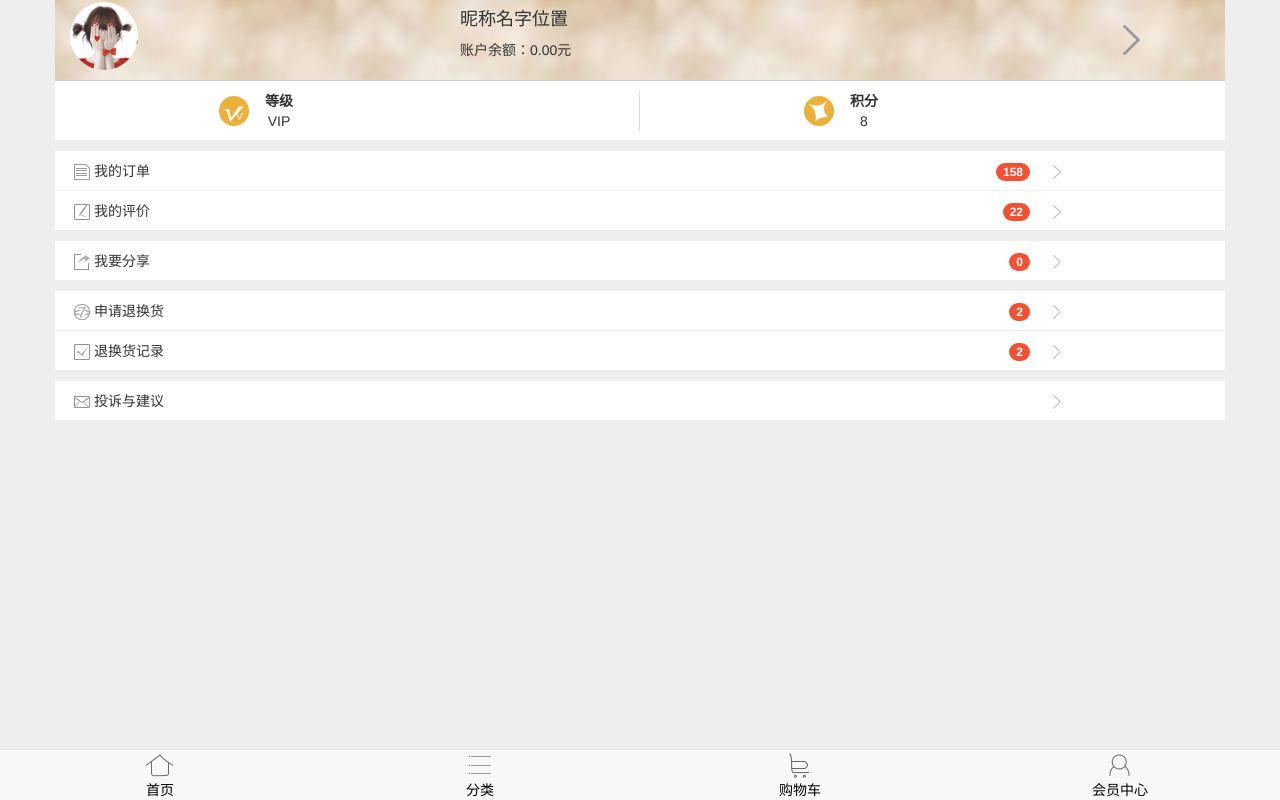
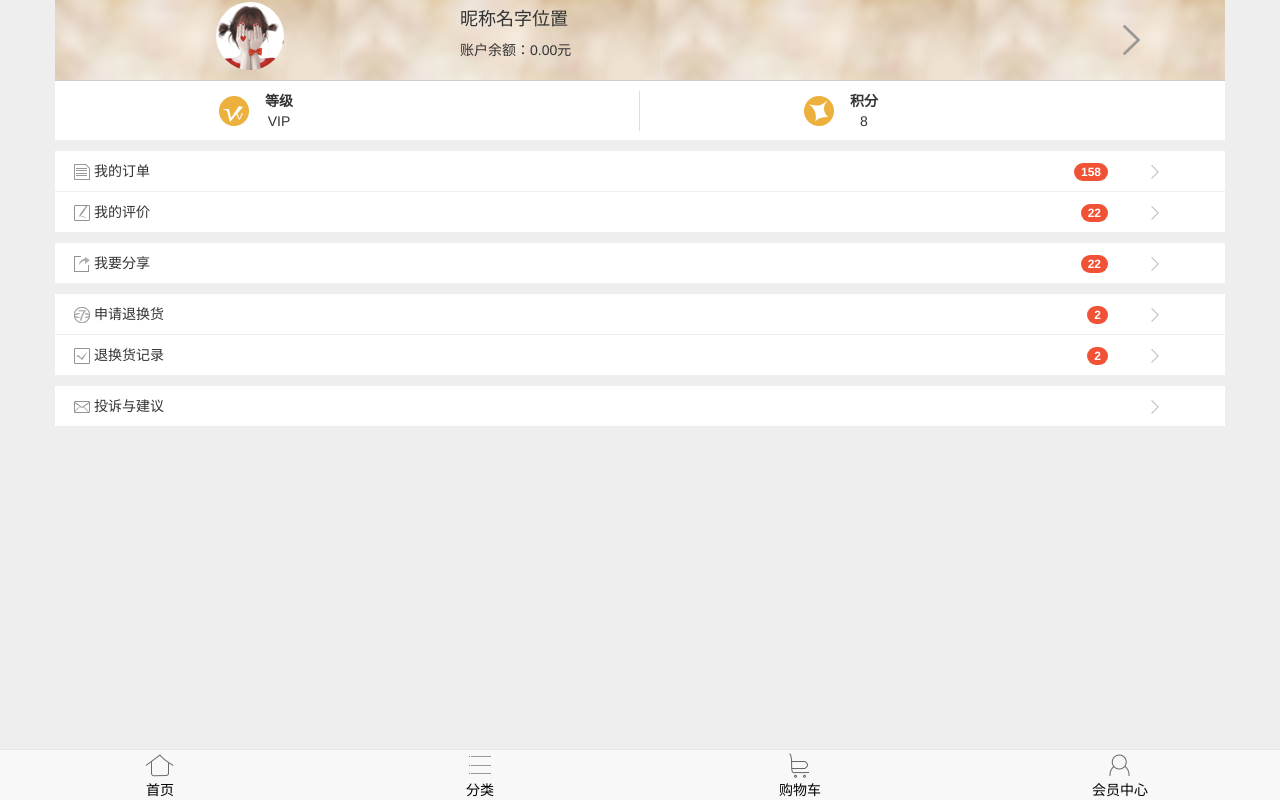
Before and after one commit to Growcat/wapshop, a plain HTML site: page numcenter.html in a window 1280 px wide. Drawn offline with Linux system fonts and the light colour scheme.

Commit message:
适应各种屏幕的列分布

```diff
--- a/css/wap_base.css
+++ b/css/wap_base.css
@@ -102,7 +102,6 @@ i{
 	width: 24px;
 	height: 24px;
 	vertical-align: middle;
-	background-size: 100% 100%;
 }
 i.star_ico{
 	background: url(../images/star.png) center no-repeat;
@@ -185,10 +184,22 @@ i.kefufuwu{
 	width: 68px;
 }
 .itemslist{
-	height: 40px;
+	/*height: 40px;*/
 	line-height: 40px;
 	border-top: 1px solid #eee;
 }
 .itemslist a{
 	color: #333;
 }
+
+.col-allx-8{
+	width:70%;float:left;padding-left:15px;
+}
+
+.col-allx-3{
+	width:20%;float:left;;
+}
+
+.col-allx-1{
+	width:8%;float:right;margin-right: 2%;
+}
--- a/numcenter.html
+++ b/numcenter.html
@@ -16,7 +16,7 @@
 		<!-- 简要信息 -->
 		<div class="row" style="background:url(images/profile_pic.jpg);height:80px;">
 			<a href="#" style="color:#333;">
-			<div class="col-xs-4" ><img class="headpics" src="images/head_pic.jpg" alt=""></div>
+			<div class="col-xs-4 text-center" ><img class="headpics" src="images/head_pic.jpg" alt=""></div>
 			<div class="col-xs-6" ><b><h4>昵称名字位置</h4></b><span>账户余额：0.00元</span></div>
 			<div class="col-xs-2" style="background:url(images/go_next2.png) center no-repeat;height:80px;"></div>
 			</a>
@@ -35,17 +35,17 @@
 		<p>
 			<div class="row itemslist">
 				<a href="#">
-					<div class="col-xs-8"><i class="my_order"></i>我的订单 </div>
-					<div class="col-xs-2 text-right" style="padding-right:0;"><span class="badge">158</span></div>
-					<div class="col-xs-2"><i class="go_next"></i></div>
+					<div class="col-allx-8"><i class="my_order"></i>我的订单 </div>
+					<div class="col-allx-3 text-right"><span class="badge">158</span></div>
+					<div class="col-allx-1 text-center"><i class="go_next"></i></div>
 				</a>
 			</div>
 
 			<div class="row itemslist">
 				<a href="#">
-					<div class="col-xs-8"><i class="my_reco"></i>我的评价</div>
-					<div class="col-xs-2 text-right" style="padding-right:0;"><span class="badge">22</span></div>
-					<div class="col-xs-2"><i class="go_next"></i></div>
+					<div class="col-allx-8"><i class="my_reco"></i>我的评价</div>
+					<div class="col-allx-3 text-right"><span class="badge">22</span></div>
+					<div class="col-allx-1 text-center"><i class="go_next"></i></div>
 				</a>
 			</div>
 
@@ -54,9 +54,9 @@
 		<p>
 			<div class="row itemslist">
 				<a href="#">
-					<div class="col-xs-8"><i class="my_share"></i>我要分享</div>
-					<div class="col-xs-2 text-right" style="padding-right:0;"><span class="badge">0</span></div>
-					<div class="col-xs-2"><i class="go_next"></i></div>
+					<div class="col-allx-8" ><i class="my_share"></i>我要分享</div>
+					<div class="col-allx-3 text-right"><span class="badge">22</span></div>
+					<div class="col-allx-1 text-center"><i class="go_next"></i></div>
 				</a>
 			</div>
 		</p>
@@ -64,25 +64,25 @@
 		<p>
 			<div class="row itemslist">
 				<a href="#">
-					<div class="col-xs-8"><i class="goods_back"></i>申请退换货</div>
-					<div class="col-xs-2 text-right" style="padding-right:0;"><span class="badge">2</span></div>
-					<div class="col-xs-2"><i class="go_next"></i></div>
+					<div class="col-allx-8"><i class="goods_back"></i>申请退换货</div>
+					<div class="col-allx-3 text-right"><span class="badge">2</span></div>
+					<div class="col-allx-1 text-center"><i class="go_next"></i></div>
 				</a>
 			</div>
 			<div class="row itemslist">
 				<a href="#">
-					<div class="col-xs-8"><i class="back_recode"></i>退换货记录</div>
-					<div class="col-xs-2 text-right" style="padding-right:0;"><span class="badge">2</span></div>
-					<div class="col-xs-2"><i class="go_next"></i></div>
+					<div class="col-allx-8"><i class="back_recode"></i>退换货记录</div>
+					<div class="col-allx-3 text-right"><span class="badge">2</span></div>
+					<div class="col-allx-1 text-center"><i class="go_next"></i></div>
 				</a>
 			</div>
 		</p>
 		<p>
 			<div class="row itemslist">
 				<a href="#">
-					<div class="col-xs-8"><i class="kefufuwu"></i>投诉与建议</div>
-					<div class="col-xs-2 text-right" style="padding-right:0;"><span class="badge"></span></div>
-					<div class="col-xs-2"><i class="go_next"></i></div>
+					<div class="col-allx-8"><i class="kefufuwu"></i>投诉与建议</div>
+					<div class="col-allx-3 text-right"><span class="badge"></span></div>
+					<div class="col-allx-1 text-center"><i class="go_next"></i></div>
 				</a>
 			</div>
 		</p>
```
